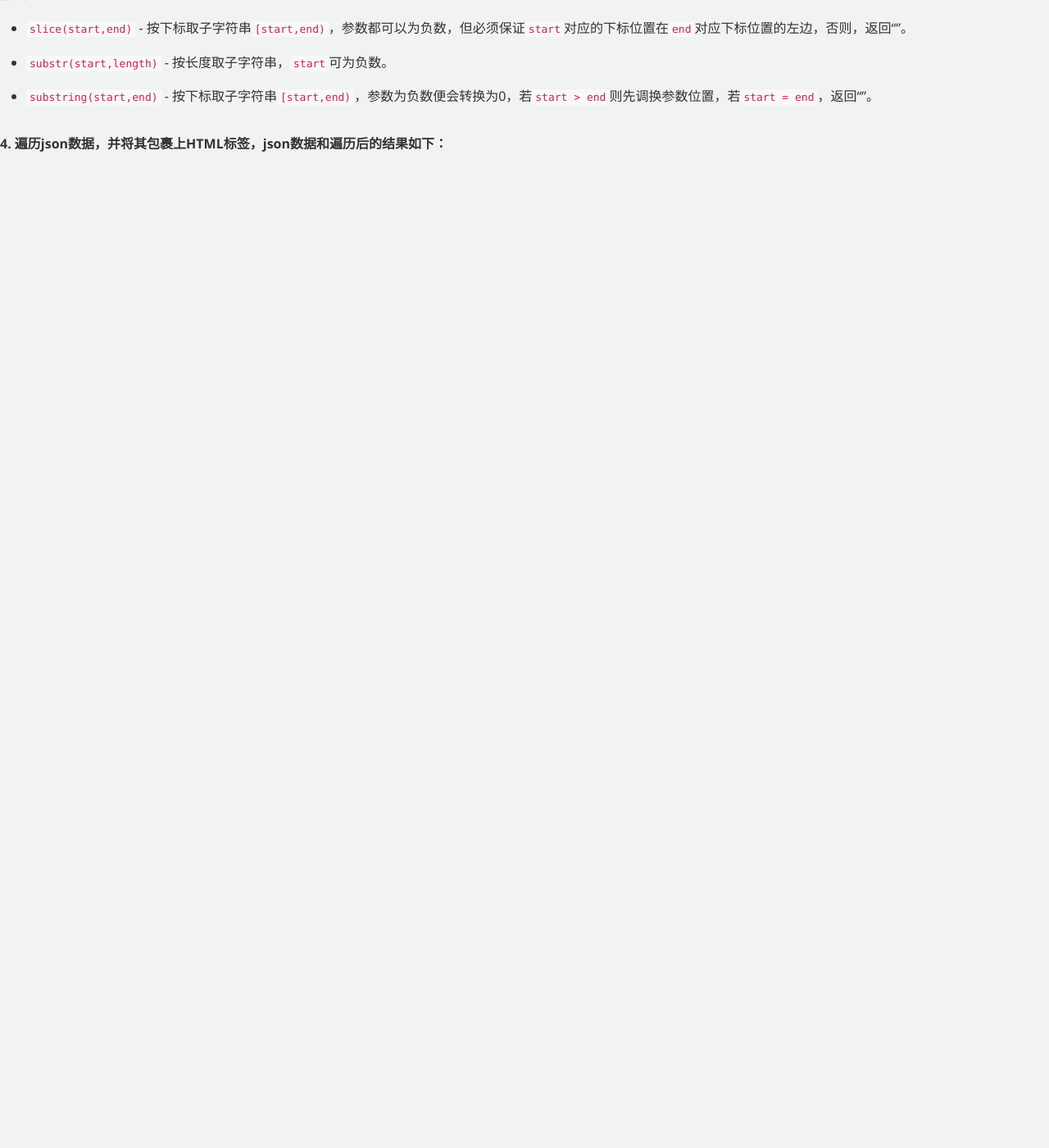
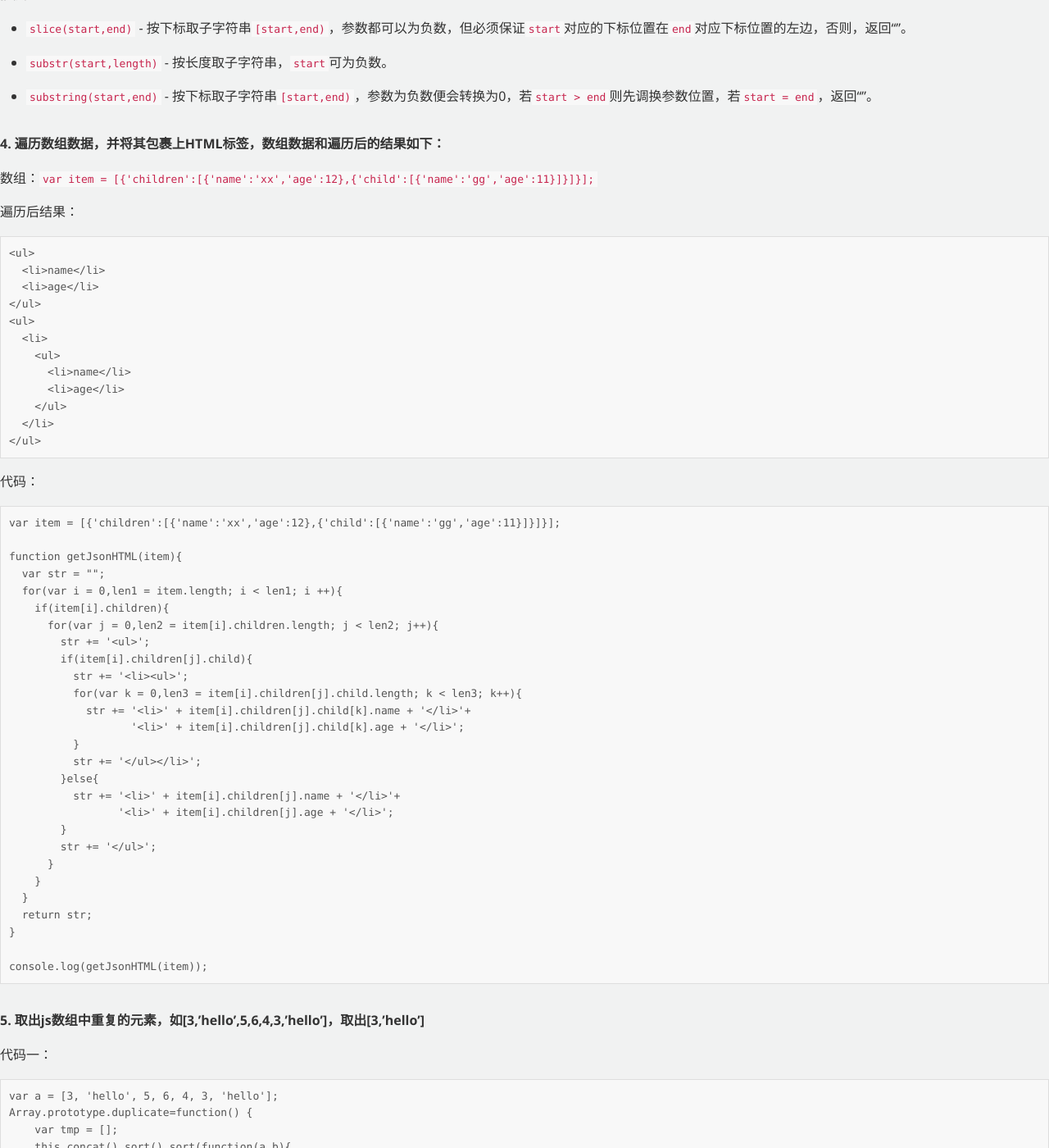
Before and after one commit to zyuandong/zyuandong.github.io, a Jekyll site: the page built from _posts/2015-04-03-exam.md, in a window 1280 px wide and 1400 px high, scrolled down 1716 px. Shown: the whole window at 82% size. Built offline with Jekyll 4.4.1, drawn with Linux system fonts in a browser that asks for light colours; before the commit the page ends 1921 px from its top, so only the background shows below that; some of the changed text lies outside the part shown.

Commit message:
add exam file

```diff
--- a/_posts/2015-04-03-exam.md
+++ b/_posts/2015-04-03-exam.md
@@ -91,4 +91,117 @@ console.log(getFileType(str)); // >> .txt
 
 - `substring(start,end)` - 按下标取子字符串`[start,end)`，参数为负数便会转换为0，若`start > end`则先调换参数位置，若`start = end`，返回“”。
 
-### 4. 遍历json数据，并将其包裹上HTML标签，json数据和遍历后的结果如下：
+### 4. 遍历数组数据，并将其包裹上HTML标签，数组数据和遍历后的结果如下：
+数组：`var item = [{'children':[{'name':'xx','age':12},{'child':[{'name':'gg','age':11}]}]}];`
+
+遍历后结果：
+
+~~~
+<ul>
+  <li>name</li>
+  <li>age</li>
+</ul>
+<ul>
+  <li>
+    <ul>
+      <li>name</li>
+      <li>age</li>
+    </ul>
+  </li>
+</ul>
+~~~
+
+代码：
+
+~~~
+var item = [{'children':[{'name':'xx','age':12},{'child':[{'name':'gg','age':11}]}]}];
+
+function getJsonHTML(item){
+  var str = "";
+  for(var i = 0,len1 = item.length; i < len1; i ++){
+    if(item[i].children){
+      for(var j = 0,len2 = item[i].children.length; j < len2; j++){
+        str += '<ul>';
+        if(item[i].children[j].child){
+          str += '<li><ul>';
+          for(var k = 0,len3 = item[i].children[j].child.length; k < len3; k++){
+            str += '<li>' + item[i].children[j].child[k].name + '</li>'+
+                   '<li>' + item[i].children[j].child[k].age + '</li>';
+          }
+          str += '</ul></li>';
+        }else{
+          str += '<li>' + item[i].children[j].name + '</li>'+
+                 '<li>' + item[i].children[j].age + '</li>';
+        }
+        str += '</ul>';
+      }
+    }
+  }
+  return str;
+}
+
+console.log(getJsonHTML(item));
+~~~
+
+### 5. 取出js数组中重复的元素，如[3,'hello',5,6,4,3,'hello']，取出[3,'hello']
+
+代码一：
+
+~~~
+var a = [3, 'hello', 5, 6, 4, 3, 'hello'];
+Array.prototype.duplicate=function() {
+    var tmp = [];
+    this.concat().sort().sort(function(a,b){
+        if(a==b && tmp.indexOf(a) === -1) tmp.push(a);
+    });
+    return tmp;
+}
+console.log(a.duplicate());
+~~~
+
+代码二：
+
+~~~
+//适用基础数据类型（空间换时间的方案）
+function duplicates(list) {
+    var cache = {},
+        own   = Object.prototype.hasOwnProperty,
+        r     = []
+    ;
+    for (var i = list.length; --i>=0; ){
+        var
+            item = list[i],
+            key  = item.toString()
+       ;
+        if (!own.call(cache, key)) {
+            cache[key] = 1;
+        } else {
+            r.push(item);
+        }
+    }
+    return r;
+}
+~~~
+
+代码三：
+
+~~~
+var a = [3, 'hello', 5, 6, 4, 3, 'hello'];
+
+function duplicate(source) {
+    var ret = [], cache = [];
+    source.concat().sort().sort(function (a, b) {
+        if (a == b) {
+            var key = typeof(a) + ":" + a;
+            if (!cache[key]) {
+                cache[key] = true;
+                ret.push(a);
+            }
+        }
+    });
+    return ret;
+}
+
+// test
+console.log(duplicate(a));
+~~~
```
Also changed, not shown: 1 other file.
